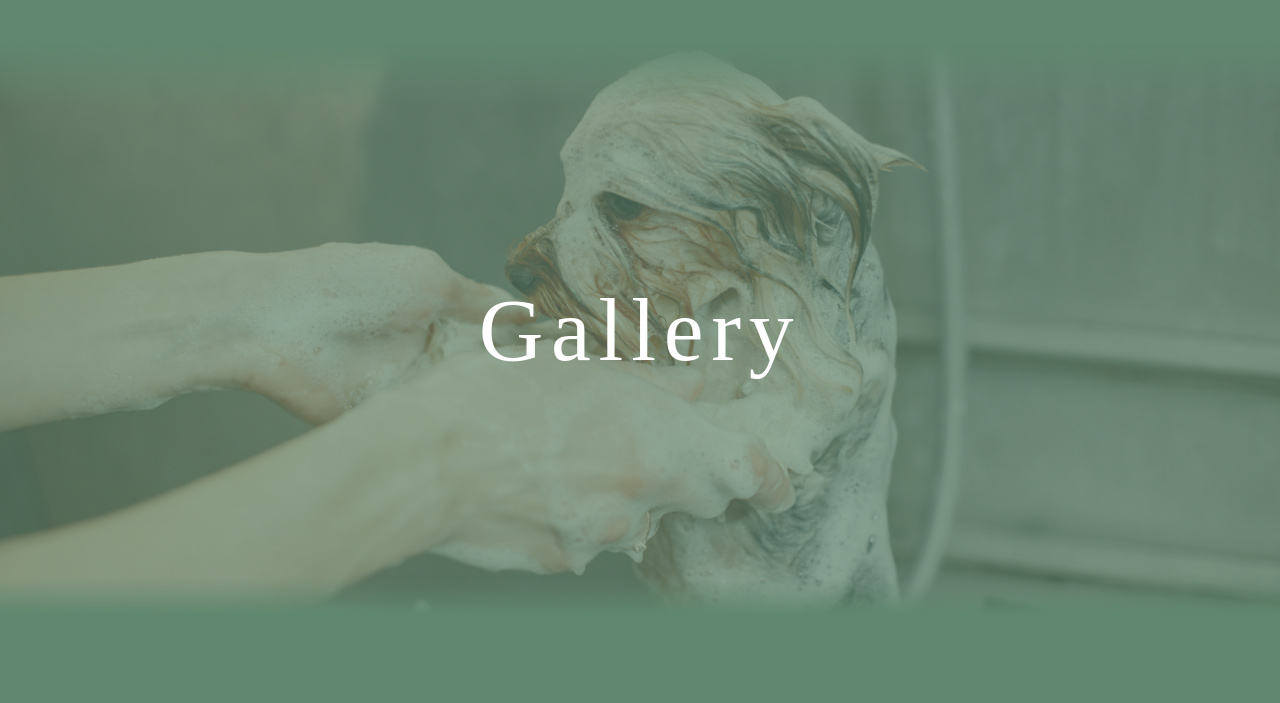
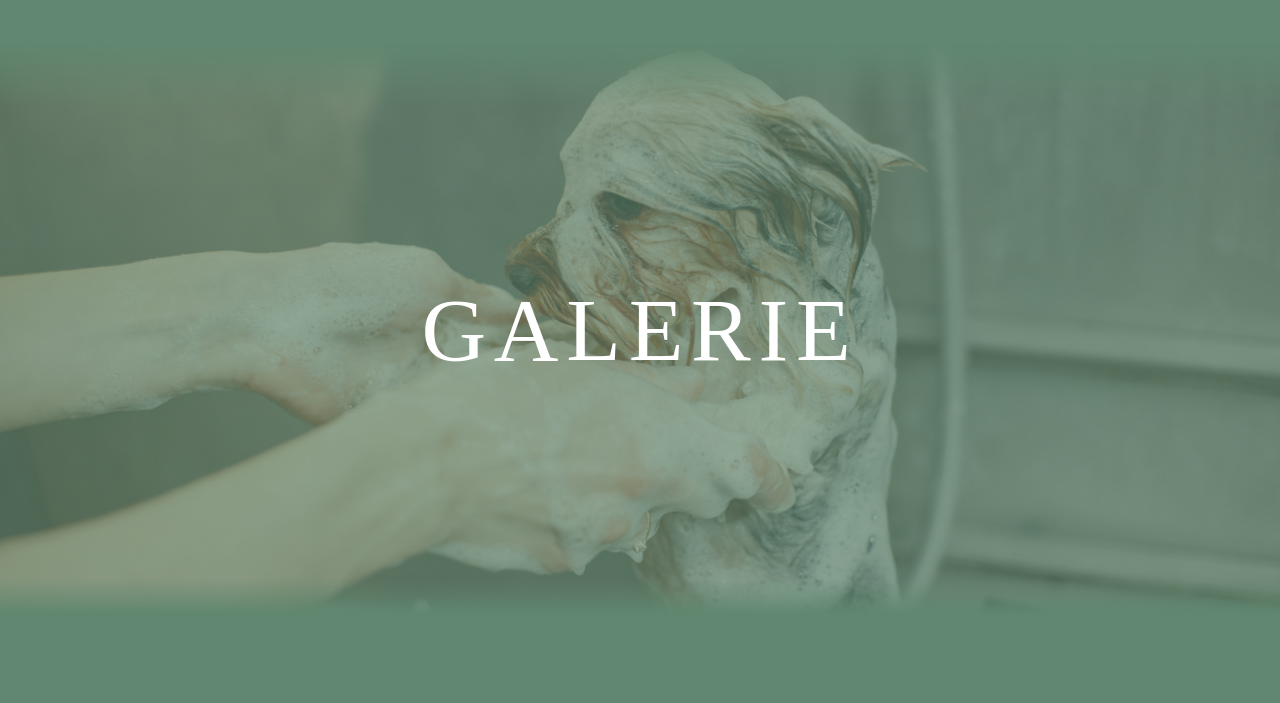
Before and after one commit to paulostifja/paulshunde, a plain HTML site: page Gallery.html in a window 1280 px wide. Shown: the part 97-800 px from the top of the page. Drawn offline with nearby package versions, Linux system fonts and the light colour scheme.

Commit message:
Update Gallery.html

```diff
--- a/Gallery.html
+++ b/Gallery.html
@@ -25,7 +25,7 @@
 
     <div id="together">
       <img id="qeni" src="GalleryPhoto/dogi.png" alt="DOG" />
-      <h1 id="titullit">Gallery</h1>
+      <h1 id="titullit">GALERIE</h1>
     </div>
 
     <!-- End second (2) part -->
```
